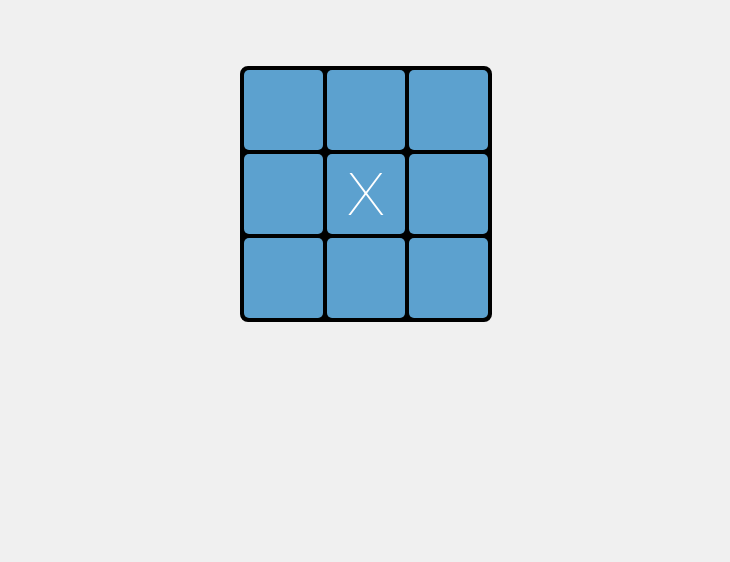
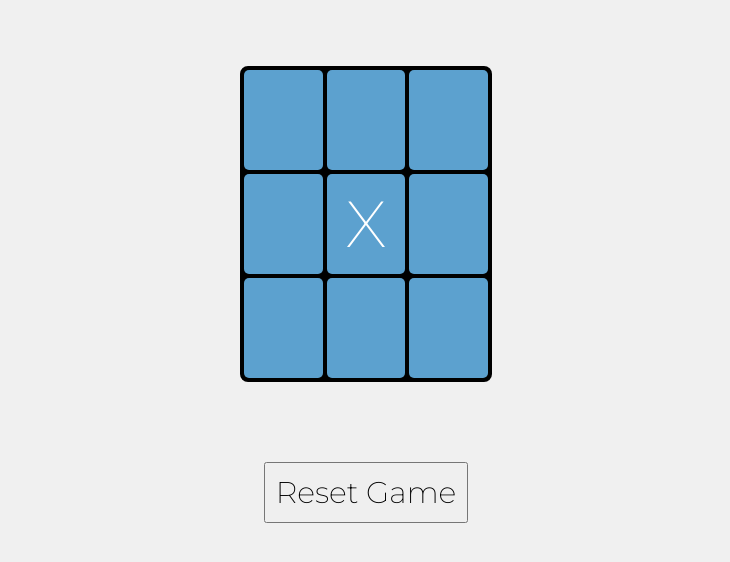
Before and after one commit to MohaimenH/the-odin-projects, a plain HTML site: page javascript/tic-tac-toe/index.html in a window 1280 px wide. Both pictures are taken after a click on the element 639 px from the left and 463 px from the top of the page. Shown: the part 270-832 px from the top of the page, without its empty margins (274-1004 px from the left). Before the commit the page ends 800 px from the top, so only its background shows below. Drawn offline with Linux system fonts and the light colour scheme.

Commit message:
Added Reset

```diff
--- a/javascript/tic-tac-toe/index.html
+++ b/javascript/tic-tac-toe/index.html
@@ -23,6 +23,7 @@
             <button class="playingGrid" id="7"></button>
             <button class="playingGrid" id="8"></button>
         </div>
+        <button class="reset-btn">Reset Game</button>
         <script src="./script.js"></script>
     </body>
 </html>
--- a/javascript/tic-tac-toe/script.js
+++ b/javascript/tic-tac-toe/script.js
@@ -1,5 +1,4 @@
 // GameBoard Module
-
 const gameBoard = (() => {
     let gameBoard = ["", "", "", "", "", "", "", "", ""];
 
@@ -35,17 +34,28 @@ const player = (name, symbol) => {
 };
 
 // Updates Grid
-const gridUpdator = () => {
+const gridUpdator = (() => {
     let playingGrid = document.querySelectorAll(".playingGrid");
 
-    for (let i = 0; i < gameBoard.getGameBoard().length; i++) {
-        playingGrid[i].textContent = gameBoard.getGameBoard()[i];
+    const updateDisplay = () => {
+        for (let i = 0; i < 9; i++) {
+            playingGrid[i].textContent = gameBoard.getGameBoard()[i];
+        }
     }
-};
 
-// Game module
-const gameLogic = (() => {
-    gridUpdator();
+    const resetDisplay = () => {
+        for (let i = 0; i < 9; i++) {
+            playingGrid[i].textContent = "";
+            playingGrid[i].classList.remove("filledButton");
+         }
+    }
+
+    return {updateDisplay, resetDisplay};
+})();
+
+// Game events
+const gameEvents = (() => {
+    gridUpdator.updateDisplay();
 
     let currentTurn = "X";
 
@@ -57,7 +67,19 @@ const gameLogic = (() => {
             e.target.classList.add("filledButton");
             currentTurn = currentTurn == "X" ? "O" : "X";
 
-            gridUpdator();
+            gridUpdator.updateDisplay();
         }
     });
+
+    const resetBtn = document.querySelector(".reset-btn");
+
+    resetBtn.addEventListener('click', (e) => {
+        gameBoard.resetGameBoard();
+        gridUpdator.resetDisplay();
+    })
+
+    const setCurrentTurn = (symbol) => {
+        currentTurn = symbol;
+    }
+    return {setCurrentTurn};
 })();
--- a/javascript/tic-tac-toe/style.css
+++ b/javascript/tic-tac-toe/style.css
@@ -7,12 +7,9 @@
 
 body {
     display: flex;
-
     flex-flow: column nowrap;
-
     justify-content: center;
     align-items: center;
-
     background-color: rgb(240, 240, 240);
 }
 
@@ -26,24 +23,23 @@ body {
     min-width: 200px;
     width: 20%;
     grid-template-columns: repeat(3, 1fr);
-
     padding: 2px;
     border-radius: 8px;
     background-color: black;
 }
 
-.btn-wrapper > button {
+.playingGrid {
     border: none;
-    height: 80px;
+    height: 100px;
     margin: 2px;
     border-radius: 5px;
     color: white;
-    font-size: 60px;
-
+    font-size: 65px;
     background-color: rgb(92, 161, 207);
+    cursor: pointer;
 }
 
-button:hover {
+.playingGrid:hover {
     background-color: rgb(10, 84, 133);
     transition: 0.3s;
 }
@@ -52,3 +48,10 @@ button:hover {
     background-color: rgb(221, 0, 0);
     transition: 0.3s;
 }
+
+.reset-btn {
+    margin: 80px;
+    font-size: 30px;
+    padding: 10px;
+
+}
```
